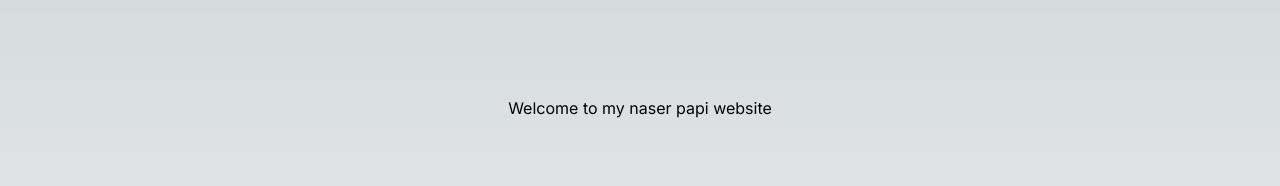
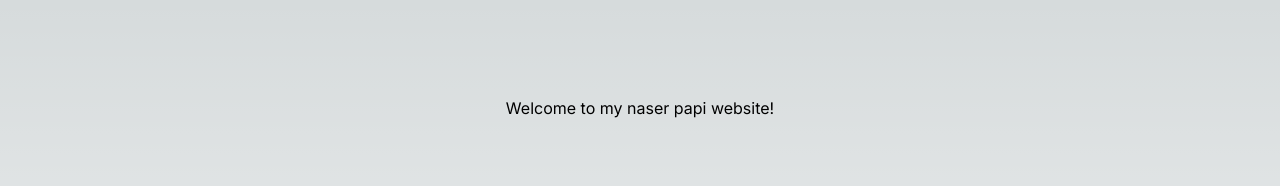
Before and after one commit to naser-papi/naserpapidev, a Next.js app: page / in a window 1280 px wide. Shown: the top 186 px of the page. Built offline with nearby package versions, Linux system fonts and the light colour scheme.

Commit message:
added the deployment files for CI/CD to the azure.

```diff
--- a/src/app/page.tsx
+++ b/src/app/page.tsx
@@ -2,7 +2,7 @@ export default function Home() {
   return (
     <main className="flex min-h-screen flex-col items-center justify-between p-24">
       <h1>
-        Welcome to my naser papi website
+          Welcome to my naser papi website!
       </h1>
     </main>
   );
```
